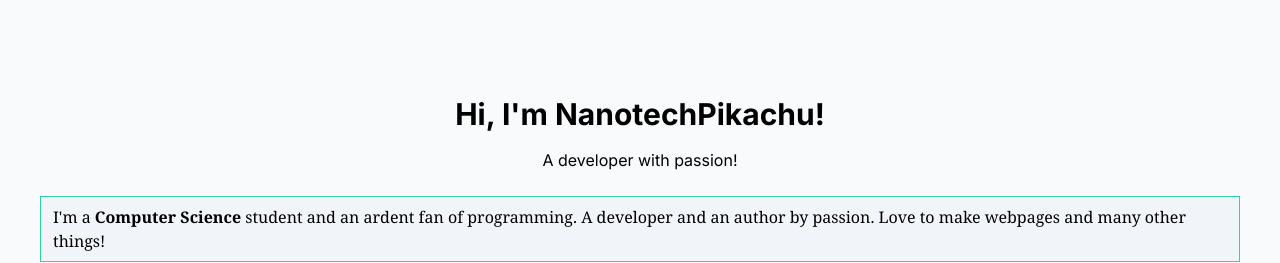
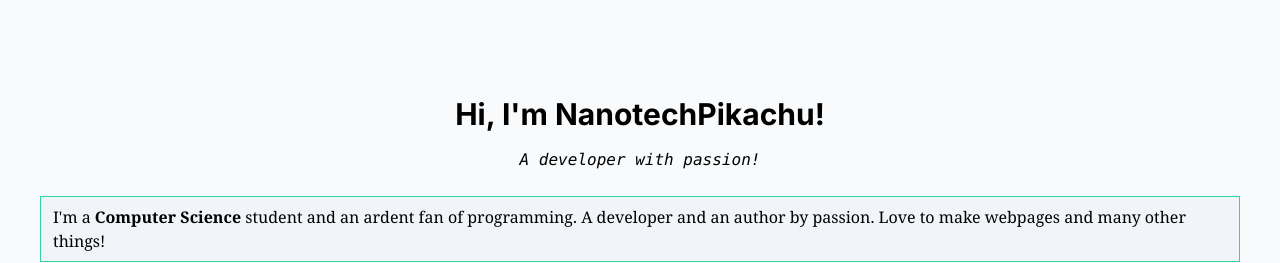
Before and after one commit to NanotechPikachu/Portfolio, a Next.js app: page / in a window 1280 px wide. Shown: the top 263 px of the page. Built offline with nearby package versions, Linux system fonts and the light colour scheme.

Commit message:
Update BasicInfo.jsx

```diff
--- a/src/components/BasicInfo.jsx
+++ b/src/components/BasicInfo.jsx
@@ -2,7 +2,7 @@ export default function BasicInfo() {
   return (
     <>
     <h1 className="font-bold text-center text-2xl md:text-3xl dark:text-white text-black mb-4">Hi, I&apos;m NanotechPikachu!</h1>
-    <p className="text-sm dark:text-zinc-50 text-black md:text-base text-center">A developer with passion!</p>
+    <p className="font-mono text-sm dark:text-zinc-50 text-black md:text-base text-center"><i>A developer with passion!</i></p>
     <div className="mt-6 mr-2 ml-2 border dark:border-emerald-600 border-emerald-400 dark:bg-[#2E3532] bg-slate-100 border">
     <p className="font-serif md:text-base text-sm dark:text-zinc-50 text-black mr-3 ml-3 mt-2 mb-2">
 I&apos;m a <b>Computer Science</b> student and an ardent fan of programming. A developer and an author by passion. Love to make webpages and many other things!
```
